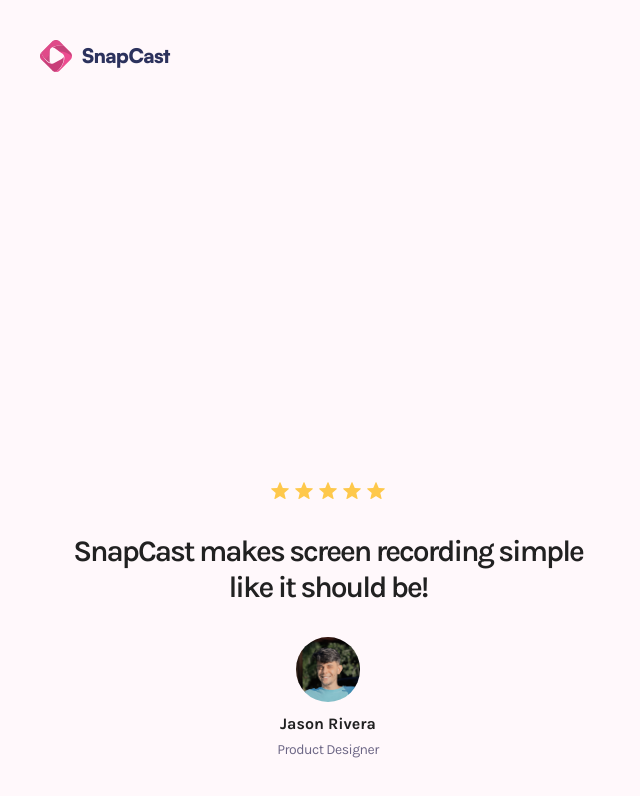
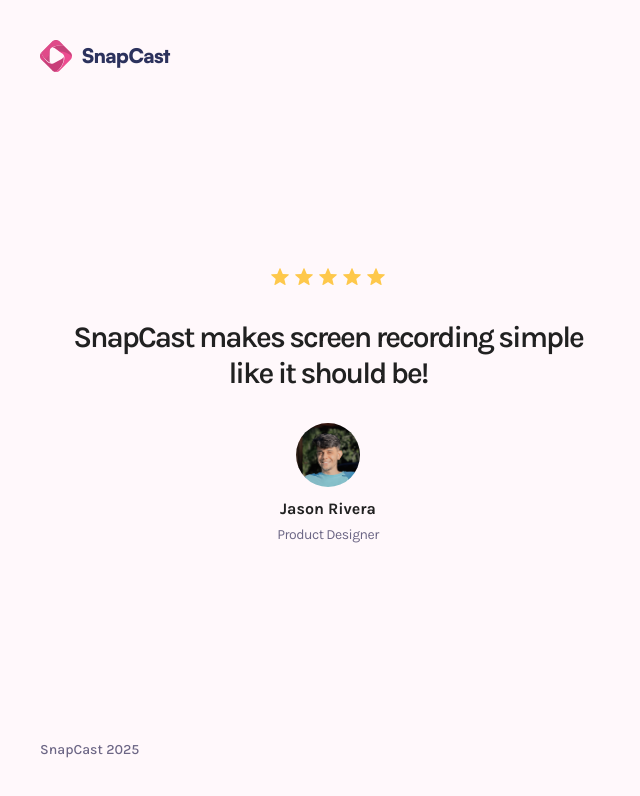
Before and after one commit to codingmster1/video-share, a Next.js app: page /sign-in in a window 1280 px wide. Shown: the top 796 px of the page, without its empty margins (0-640 px from the left). Built offline with nearby package versions, Linux system fonts and the light colour scheme.

Commit message:
get full year copyright text

```diff
--- a/app/(auth)/sign-in/page.tsx
+++ b/app/(auth)/sign-in/page.tsx
@@ -31,6 +31,7 @@
     </article>
 </section>
 </div>
+<p> SnapCast {(new Date()).getFullYear()}</p>
       </aside>
     </main>
   )
```
